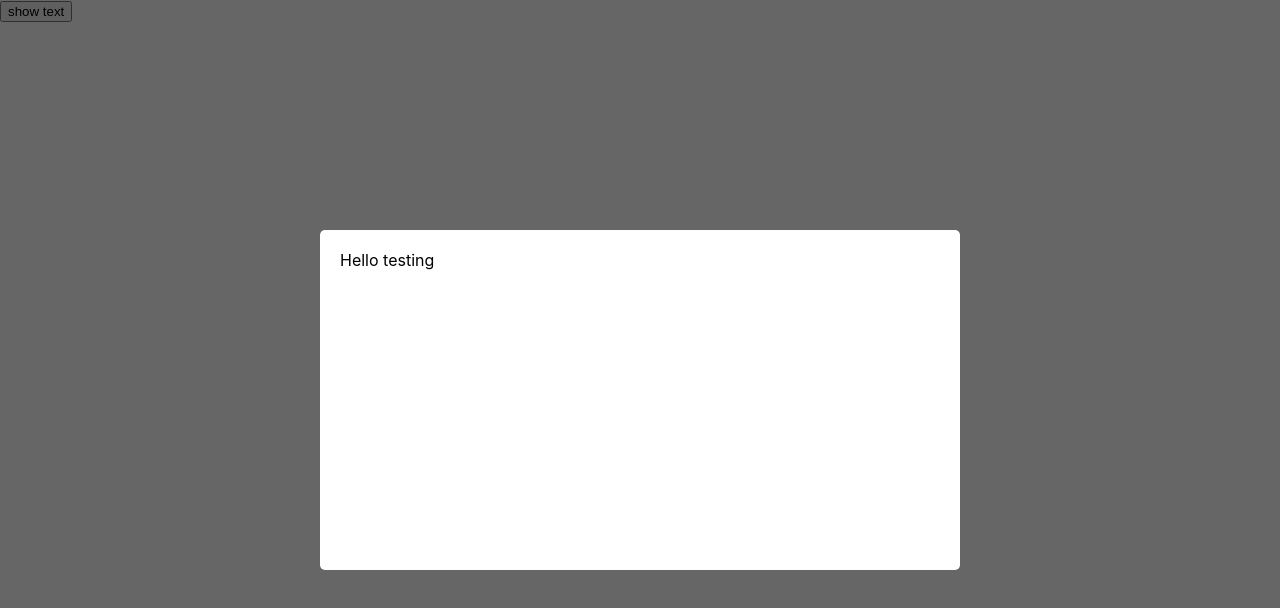
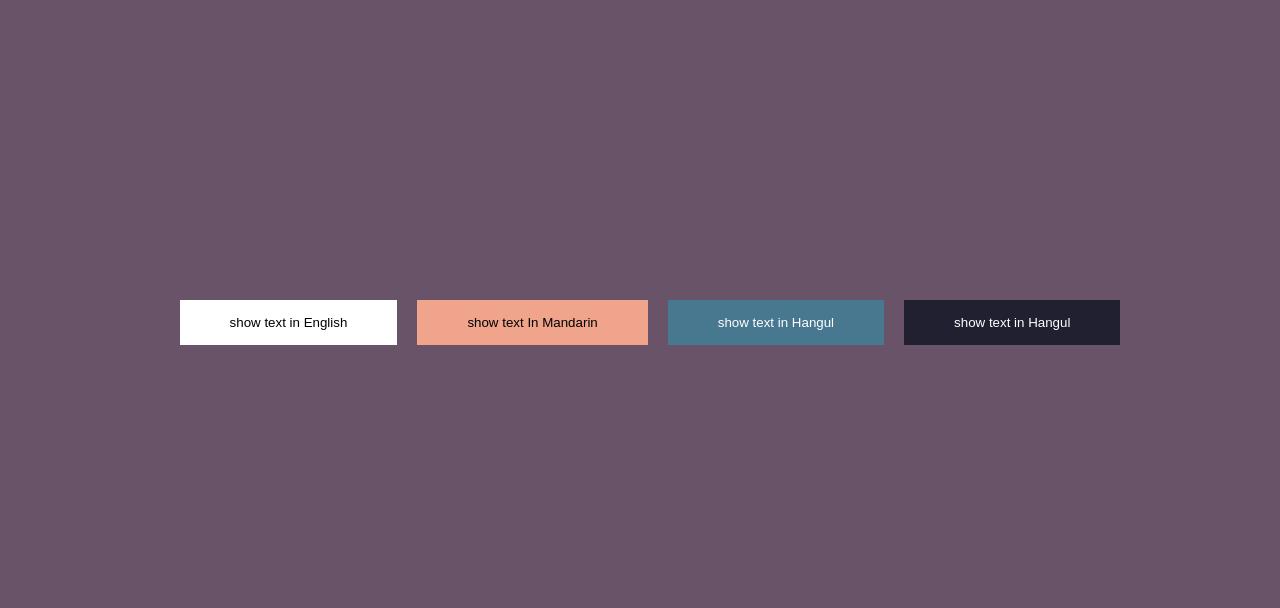
Before and after one commit to sideeq12/React-modal-animation, a React (Create React App) app: page / in a window 1280 px wide. Shown: the top 608 px of the page. Built offline with nearby package versions, Linux system fonts and the light colour scheme.

Commit message:
text in various language:

```diff
--- a/src/App.css
+++ b/src/App.css
@@ -1,5 +1,8 @@
 .App {
   /* text-align: center; */
+}
+body{
+  background-color: #685369;
 }
 
 .App-logo {
--- a/src/App.js
+++ b/src/App.js
@@ -2,14 +2,13 @@
 import './App.css';
 import Modal from './components/modal/modal';
 import {useRef} from 'react'
+import Modals from './components/modal_list/modals';
 
 function App() {
-  const modalRef = useRef()
-  return (
-    <div className='App'>
-      <button onClick={()=> modalRef.current.open()}>show text</button>
-      <Modal ref={modalRef}>Hello testing </Modal>
-    </div>
+  return (<>
+
+  <Modals />
+  </>
   );
 }
 
--- a/src/components/modal/modal.css
+++ b/src/components/modal/modal.css
@@ -20,6 +20,17 @@
     padding: 20px;
     border-radius: 5px;
 }
-/* .modal-backdrop .modal-wrapper .modal-content{
+.modal-backdrop.modal-wrapper .modal-content{
+    display: flex;
+    flex-direction: column;
+}
+.modal-backdrop .modal-wrapper .modal-content h2{
 
-} */
+}
+.modal-backdrop .modal-wrapper .modal-content label{
+    color : red;
+    font-size: 25px;
+}
+.modal-backdrop .modal-wrapper .modal-content span{
+    margin-left: auto;
+}
--- a/src/components/modal/modal.js
+++ b/src/components/modal/modal.js
@@ -3,7 +3,7 @@ import "./modal.css"
 import { motion , AnimatePresence } from "framer-motion"
 
 const Modal = forwardRef( (props, ref) => {
-    const [open, setOpen] = useState(true)
+    const [open, setOpen] = useState(false)
 
     useImperativeHandle(ref, ()=>{
        return{
--- /dev/null
+++ b/src/components/modal_list/modals.js
@@ -0,0 +1,55 @@
+import React , {useRef} from 'react'
+import Modal from '../modal/modal'
+
+const Modals = () => {
+    const modalRef = useRef()
+  return (
+    <div className='modalist' style={{ display : "flex" , width : "100vw", justifyContent : "center"}}>
+        <div className='App'>
+      <button style={{ marginTop : "300px", backgroundColor : "white", padding : "15px 50px", border : "none", marginLeft : "20px"}} onClick={()=> modalRef.current.open()}>show text in English</button>
+      <Modal ref={modalRef}>
+        <h2>Holla!</h2>
+        <p>React modal animated with Framer motion library.
+        There are many variations of passages of Lorem Ipsum available,
+        but the majority have suffered alteration in some form, by injected humour, or randomised words which don't look even slightly believable. If you are going to use a passage of Lorem Ipsum,
+         you need to be sure there isn't anything embarrassing hidden in the middle of text </p>
+        <span>Built with  by <label>&#10083;</label> Sideeq Abdwaheed</span>
+      </Modal>
+    </div>
+    <div className='App'>
+      <button style={{ marginTop : "300px", background : "#EFA48B", padding : "15px 50px", border : "none", marginLeft : "20px"}} onClick={()=> modalRef.current.open()}>show text In Mandarin</button>
+      <Modal ref={modalRef}>
+        <h2>Holla!</h2>
+        <p>React modal animated with Framer motion library.
+        “滚滚长江东逝水，浪花淘尽英雄。是非成败转头空，青山依旧在，几度夕阳红。白发渔樵江渚上，惯看秋月春风。一壶浊酒喜相逢，古今多少事，都付笑谈中。
+是非成败转头空，青山依旧在，惯看秋月春风。一壶浊酒喜相逢，古今多少事，滚滚长江东逝水，浪花淘尽英雄。 几度夕阳红。白发渔樵江渚上，都付笑谈中t </p>
+        <span>Built with  by <label>&#10083;</label> Sideeq Abdwaheed</span>
+      </Modal>
+    </div>
+    <div className='App'>
+      <button style={{ marginTop : "300px", padding : "15px 50px", background : "#477890", color : "#FFF", border : "none", marginLeft : "20px"}} onClick={()=> modalRef.current.open()}>show text in Hangul</button>
+      <Modal ref={modalRef}>
+        <h2>Holla!</h2>
+        <p>
+        여러분 다가오는 10월 9일은 한글날이에요. 한글날은 세종대왕님께서 훈민정음, 한글을 창제해서 세상에 펴낸 것을 기념하고 한글의 우수성을 가리기 위한 국경일이에요! 많은 분들이 한글날은 한글이 만들어진 날이라고 생각하는데 이것은 틀린 사실이에요! 한글날은 한글이 창제된 날이 아니고 반포된 날이에요. 서기 1443년 훈민정음을 완성한 세종대왕은 서기 1446년에 음력 9월 말쯤 세상에 반포하였는데 이를 양력으로 바꾸어 지금의 10월 9일이 한글날로 되었답니다.
+         또 한글날의 옛 이름은 한글을 처음 배울 때 가갸거겨.. 를 따 가갸날이었다 </p>
+        <span>Built with  by <label>&#10083;</label> Sideeq Abdwaheed</span>
+      </Modal>
+    </div>
+    <div className='App'>
+      <button style={{ marginTop : "300px", padding : "15px 50px", background : "#202030", color : "#FFF", border : "none", marginLeft : "20px"}} onClick={()=> modalRef.current.open()}>show text in Hangul</button>
+      <Modal ref={modalRef}>
+        <h2>Holla!</h2>
+        <p>
+    Modal fesi ti ere idaraya pẹlu ile ikawe išipopada Framer.
+        Ọpọlọpọ awọn iyatọ ti awọn ọna ti Lorem Ipsum wa,
+        ṣugbọn awọn opolopo ti jiya iyipada ni diẹ ninu awọn fọọmu, nipasẹ itasi arin takiti, tabi laileto ọrọ eyi ti ko dabi ani die-die gbagbọ. Ti o ba fẹ lo ọna kan ti Lorem Ipsum,
+         o nilo lati rii daju pe ko si ohun itiju ti o farapamọ ni arin ọrọ </p>
+        <span>Built with  by <label>&#10083;</label> Sideeq Abdwaheed</span>
+      </Modal>
+    </div>
+    </div>
+  )
+}
+
+export default Modals
```
